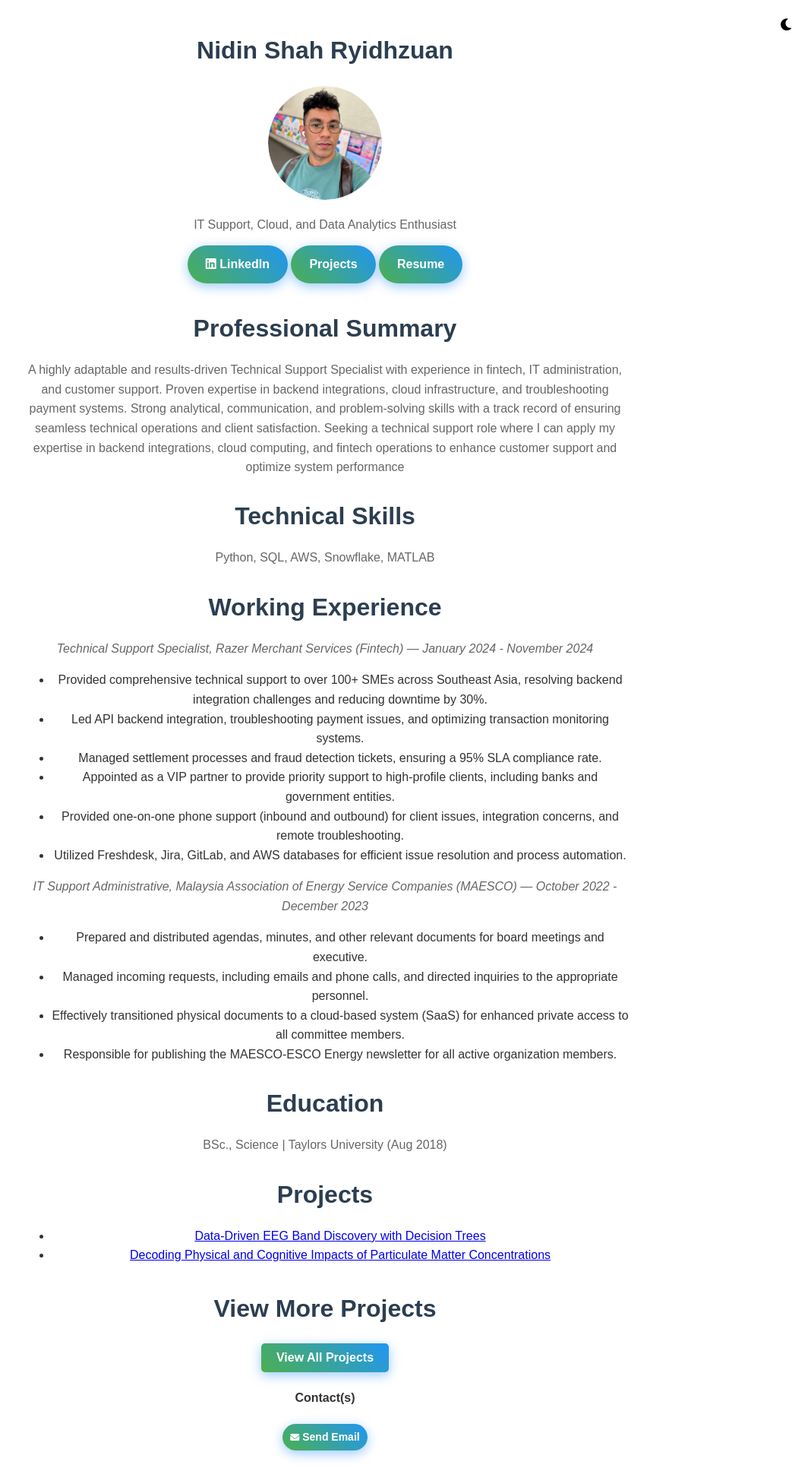
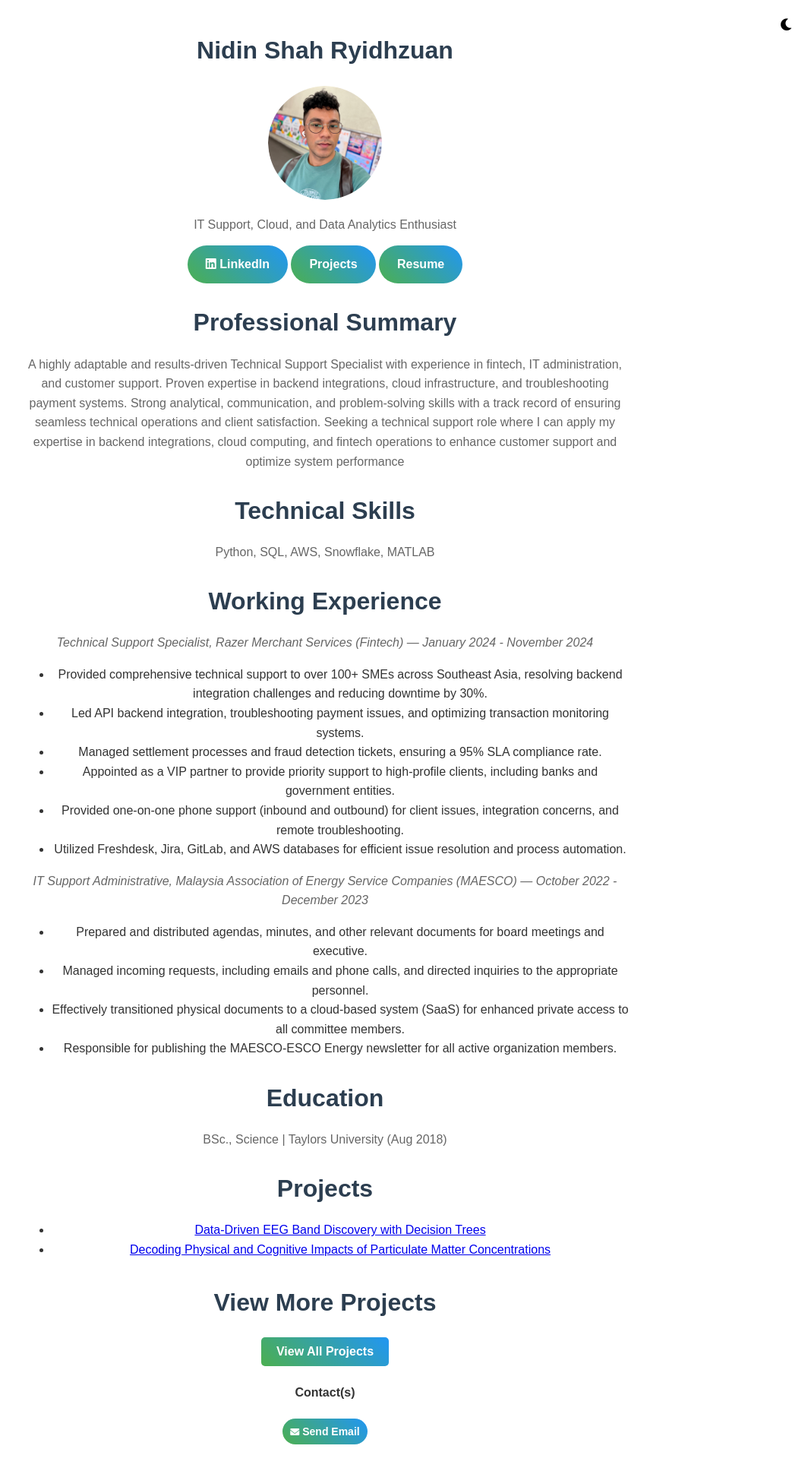
Before and after one commit to nidinshah/nidinshah.github.io, a Jekyll site: the page built from index.md, in a window 1280 px wide. Shown: the whole page at 76% size, without its empty margins (212-1280 px from the left). Built offline with Jekyll 4.4.1, drawn with Linux system fonts in a browser that asks for light colours.

Commit message:
Update style.css

```diff
--- a/assets/css/style.css
+++ b/assets/css/style.css
@@ -21,11 +21,10 @@
     display: block;
     margin: 20px auto;
     cursor: pointer;
-    transition: transform 0.3s ease-in-out, box-shadow 0.3s ease-in-out;
+    transition: transform 0.3s ease-in-out;
 }
 .logo:hover {
     transform: scale(1.1);
-    box-shadow: 0px 8px 20px rgba(0, 123, 255, 0.3);
 }
 h1, h2, h3 {
     color: #2c3e50;
@@ -77,40 +76,33 @@
     color: #ffffff;
 }
 
-/* ---- Modern Button Styling (Original Color + Strong Glow) ---- */
+/* ---- Modern Button Styling (No Glow, Same Colors) ---- */
 .fancy-btn {
     display: inline-block;
     padding: 12px 24px;
     font-size: 16px;
     font-weight: bold;
     color: white;
-    background: linear-gradient(45deg, #4caf50, #2196f3);
+    background: linear-gradient(45deg, #4caf50, #2196f3); /* Keep the same colors */
     border: none;
     border-radius: 30px;
     text-decoration: none;
-    position: relative;
-    overflow: hidden;
-    transition: all 0.3s ease-in-out, box-shadow 0.3s ease-in-out;
-    box-shadow: 0px 4px 15px rgba(0, 123, 255, 0.4);
+    transition: transform 0.3s ease-in-out, background 0.3s ease-in-out;
 }
 
 .fancy-btn:hover {
     transform: translateY(-3px);
     background: linear-gradient(45deg, #45a049, #1976d2);
-    box-shadow: 0px 0px 25px rgba(0, 123, 255, 0.8),
-                0px 0px 35px rgba(0, 123, 255, 0.6);
 }
 
-/* ---- Dark Mode Button Glow ---- */
+/* ---- Dark Mode Button (No Glow, Same Colors) ---- */
 body.dark-mode .fancy-btn {
     background: linear-gradient(45deg, #388e3c, #1565c0);
     color: white;
-    box-shadow: 0px 4px 15px rgba(76, 175, 80, 0.4);
 }
+
 body.dark-mode .fancy-btn:hover {
     background: linear-gradient(45deg, #2e7d32, #0d47a1);
-    box-shadow: 0px 0px 30px rgba(76, 175, 80, 0.8),
-                0px 0px 40px rgba(76, 175, 80, 0.6);
 }
 
 /* ---- Project Section Styling ---- */
@@ -168,32 +160,18 @@
     .project-content h2 { font-size: 1.3em; }
 }
 @media screen and (max-width: 480px) {
-    .container {
-        max-width: 90%;
-        padding: 10px;
-    }
-    .logo {
-        width: 100px;
-        height: 100px;
-    }
-    h1 {
-        font-size: 1.5em;
-    }
-    p {
-        font-size: 0.9em;
-    }
-    #theme-toggle {
-        top: 8px;
-        right: 8px;
-        font-size: 14px;
-    }
+    .container { max-width: 90%; padding: 10px; }
+    .logo { width: 100px; height: 100px; }
+    h1 { font-size: 1.5em; }
+    p { font-size: 0.9em; }
+    #theme-toggle { top: 8px; right: 8px; font-size: 14px; }
 
     /* Fix Button Alignment */
     .links {
-        flex-direction: column; /* Stack buttons vertically */
+        flex-direction: column;
         align-items: center;
         text-align: center;
-        gap: 12px; /* Add space between buttons */
+        gap: 12px;
         width: 100%;
     }
 
@@ -201,8 +179,8 @@
         padding: 12px 18px;
         font-size: 14px;
         border-radius: 20px;
-        width: 80%; /* Make buttons wider but not full width */
-        max-width: 250px; /* Prevent buttons from being too wide */
+        width: 80%;
+        max-width: 250px;
     }
 
     .project-content h1 {
```
